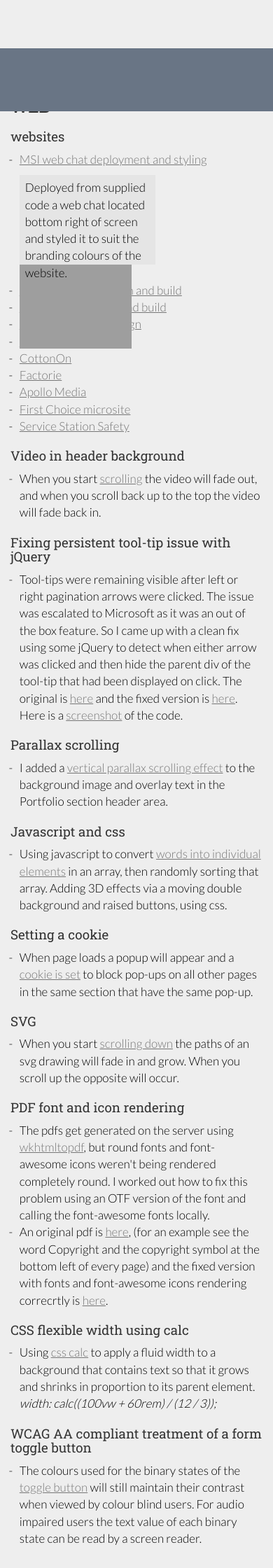
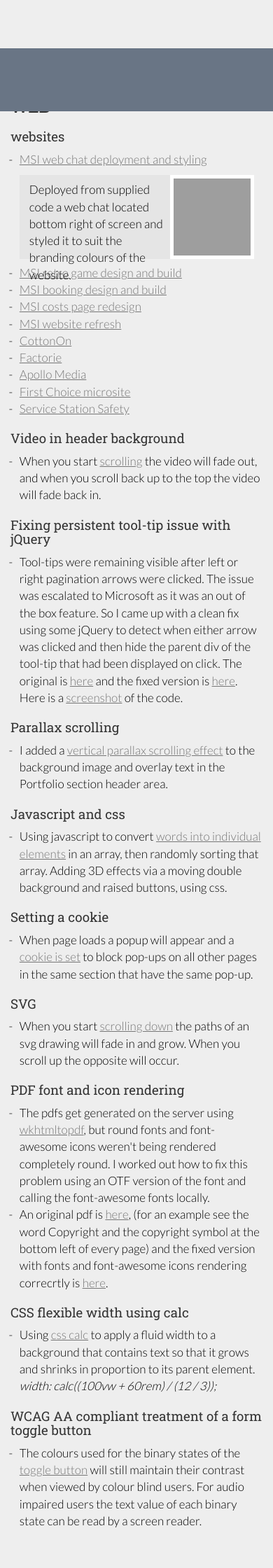
Before and after one commit to richardjclough/folio, a PHP site: page / in a window 390 px wide, after a click on "MSI web chat deployment and styling". Shown: the part 755-2995 px from the top of the page at 70% size. Run offline with PHP 8.4, Linux system fonts and the light colour scheme; some web fonts are replaced; grey boxes are pictures that could not be loaded.

Commit message:
Fixed layout of web section on mobile

```diff
--- a/css/scrolling-nav.css
+++ b/css/scrolling-nav.css
@@ -205,6 +205,9 @@ padding-bottom: 100%;
   height: 120px;
   border-left: 0px solid #eee;
   top: 0px;
+  width: 120px;
+  background-color: #FFFFFF;
+  padding: 5px;
 }
 
 .web-section ul li {
@@ -386,11 +389,22 @@ display: block;
     z-index: 1000;
   }
 
+.web-section ul li {
+    margin: 0px 0 0px 0px;
+}
+
   .descriptionOuter {
-    margin: 10px 0 25px 0px;
+    margin: 10px 0 0px 0px;
     position: relative;
-    max-width: 90%;
+    width: 100%;
   }
+
+.description {
+    margin: 0 0px 0 0px;
+    padding: 5px 10px 0px 14px;
+    height: 120px;
+    position: relative;
+}
 
   .descriptionOuter img {
     height: 120px !important;
```
